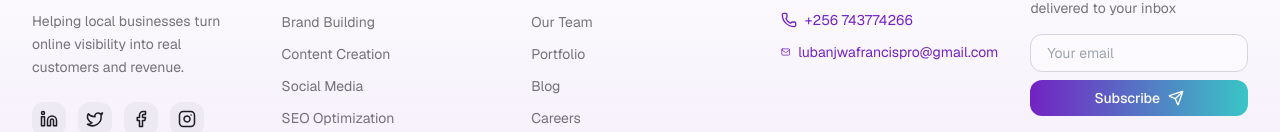
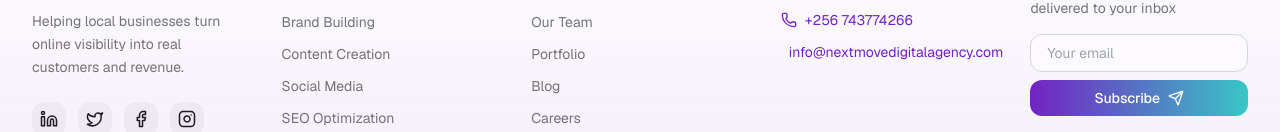
Before and after one commit to francislub/nextmovedigitalagency, a Next.js app: page /blog in a window 1280 px wide. Shown: the part 1821-1953 px from the top of the page. Built offline with nearby package versions, Linux system fonts and the light colour scheme.

Commit message:
mor b bb

```diff
--- a/components/Footer.tsx
+++ b/components/Footer.tsx
@@ -151,7 +151,7 @@ export function Footer() {
                   href="mailto:hello@nextmove.digital"
                   className="text-primary hover:text-secondary transition-colors"
                 >
-                  lubanjwafrancispro@gmail.com
+                   info@nextmovedigitalagency.com
                 </a>
               </li>
             </ul>
--- a/components/Hero.tsx
+++ b/components/Hero.tsx
@@ -147,13 +147,14 @@ export function Hero() {
               <div className="absolute inset-0 flex flex-col items-center justify-center z-10">
                 <div className="text-center space-y-6">
                   <div className="relative inline-block">
-                    <div
+                    {/* <div
                       className="absolute inset-0 bg-gradient-to-br from-primary to-secondary rounded-full blur-xl opacity-40 animate-pulse"
                       style={{ animationDuration: "3s" }}
                     />
                     <div className="relative bg-gradient-to-br from-primary/10 to-secondary/10 p-8 rounded-full backdrop-blur-sm border border-primary/20">
                       <Sparkles size={80} className="text-primary animate-float" />
-                    </div>
+                    </div> */}
+
                   </div>
 
                   <div className="space-y-2">
```
Also changed, not shown: 1 other file (tests, documents, lock files or other folders).
